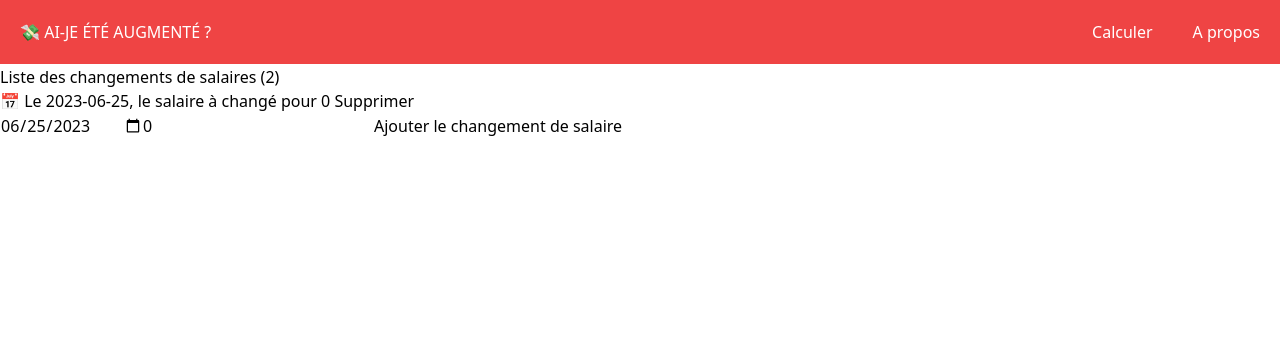
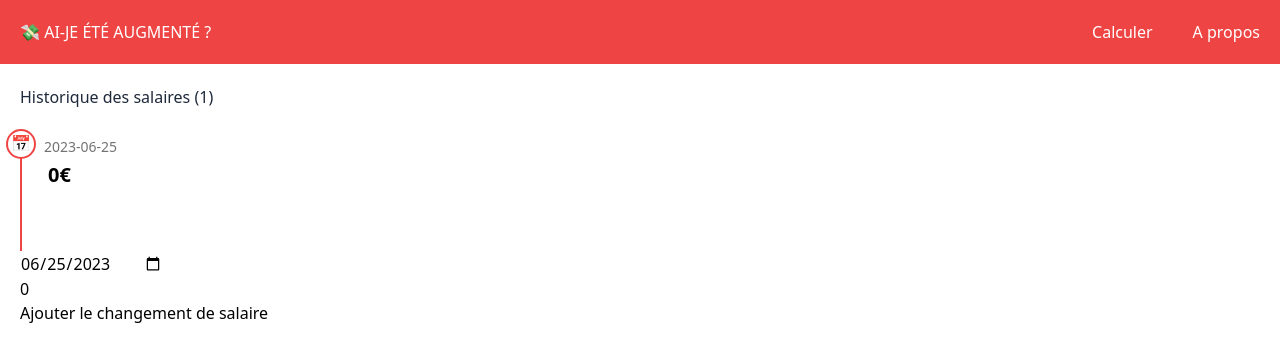
Before and after one commit to quentinlegot/ai-je-ete-augmente, a Vue app: page / in a window 1280 px wide. Both pictures are taken after a click on the button "Ajouter le changement de salaire". Shown: the top 362 px of the page. Built offline with nearby package versions, Linux system fonts and the light colour scheme.

Commit message:
feat: add timeline style

```diff
--- a/src/components/SalaryDisplay.vue
+++ b/src/components/SalaryDisplay.vue
@@ -20,6 +20,20 @@ export default defineComponent({
 </script>
 
 <template>
-  📅 Le {{ salary.date }}, le salaire à changé pour {{ salary.income }}
-  <button v-on:click="removeSalary(salary)">Supprimer</button>
+  <li class="flex flex-start group/salary">
+    <div class="-ml-[16px] h-[30px] w-[30px] text-center align-middle rounded-full border-2 border-red-500 bg-white group-hover/salary:bg-red-500">
+      📅
+    </div>
+    <div class="grow p-2 mb-5">
+      <p class="text-sm text-neutral-500">
+        {{ salary.date }}
+      </p>
+      <h3 class="text-xl font-semibold m-1">
+        {{ salary.income }}€
+      </h3>
+      <button v-on:click="removeSalary(salary)" class="p-1 text-sm border rounded border-yellow-300 hover:bg-yellow-300 hover:text-white invisible group-hover/salary:visible">
+        Supprimer
+      </button>
+    </div>
+  </li>
 </template>
--- a/src/views/HomeView.vue
+++ b/src/views/HomeView.vue
@@ -46,15 +46,19 @@ export default defineComponent({
 </script>
 
 <template>
-  <main>
-    Liste des changements de salaires ({{ nextKey }})
-    <ul>
-      <li v-for="(salary, index) in salaries" v-bind:key="index">
-        <salary-display v-bind:salary="salary" v-on:removeSalary="removeSalary" />
-      </li>
-      <li>
-        <salary-new v-on:addSalary="addSalary" v-bind:new-key="nextKey"/>
-      </li>
-    </ul>
+  <main class="md:flex md:flex-row">
+    <section class="md:basis-80 p-5">
+      <div class="contents" :class="salaries.length == 0 ? 'invisible' : ''">
+        <h2 class="text-slate-800 mb-5">
+          Historique des salaires ({{ salaries.length }})
+        </h2>
+        <ol class="border-l-2 border-red-500">
+          <salary-display v-for="(salary, index) in salaries" v-bind:key="index" v-bind:salary="salary" v-on:removeSalary="removeSalary" />
+        </ol>
+      </div>
+      <salary-new v-on:addSalary="addSalary" v-bind:new-key="nextKey"/>
+    </section>
+    <section class="grow">
+    </section>
   </main>
 </template>
```
